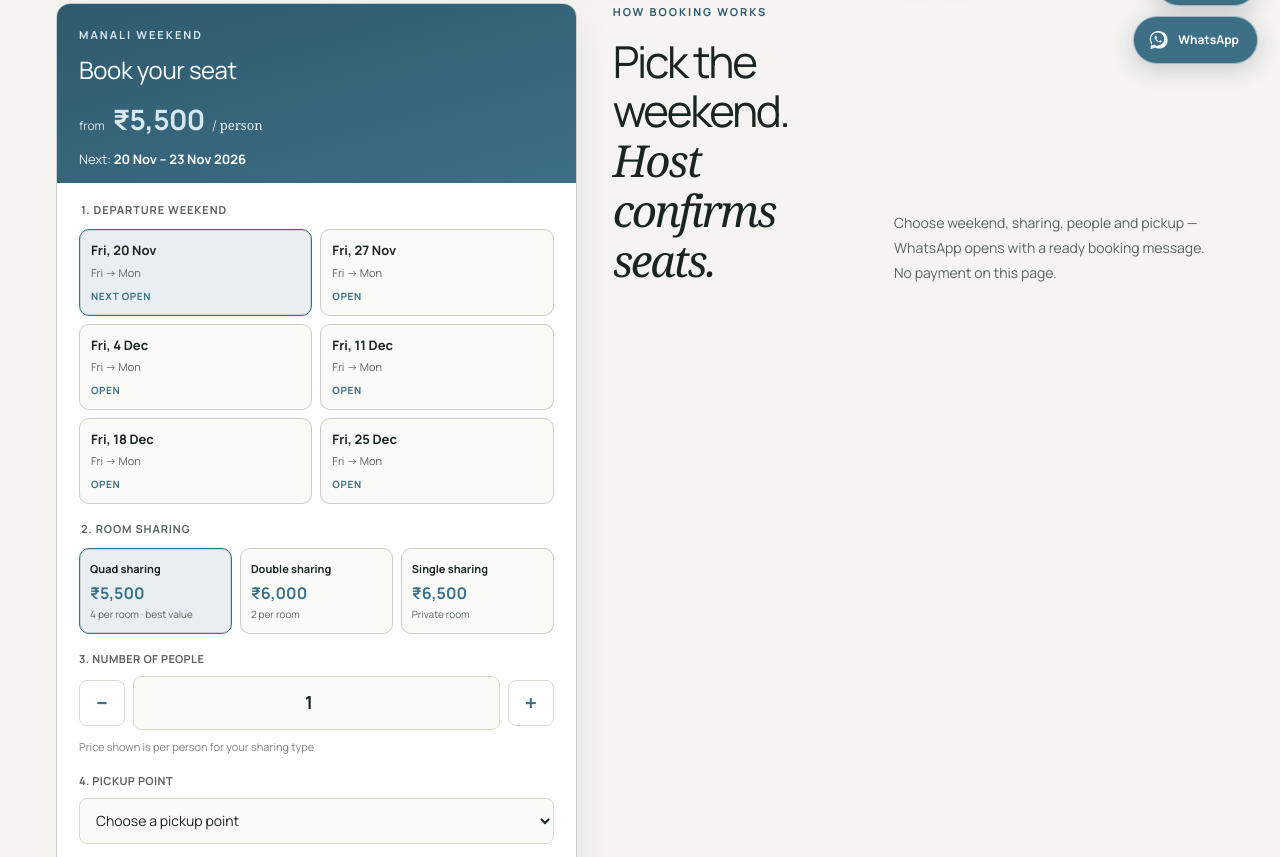
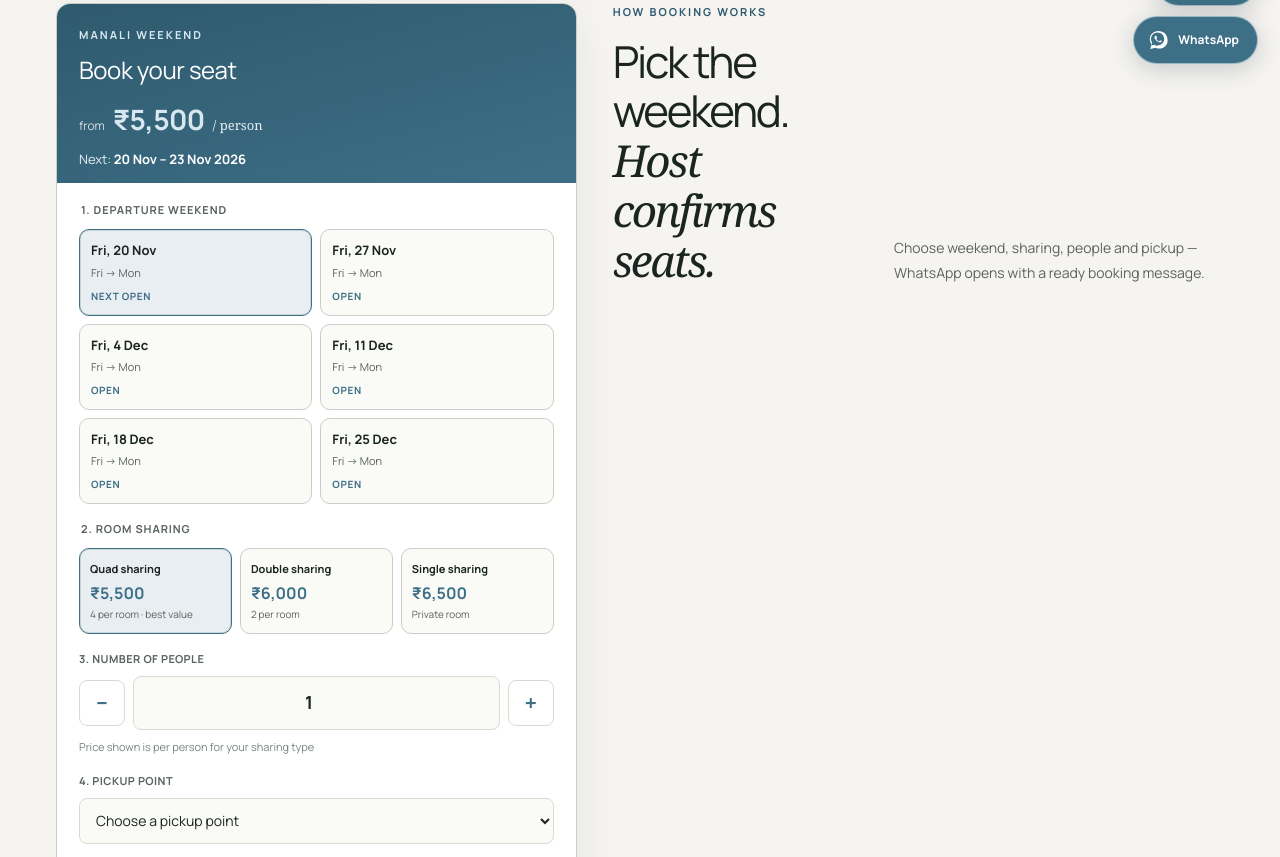
Before and after one commit to develeoperofml/guptaji, a website with bundled scripts: page dist/stranger-trips.html in a window 1280 px wide. Shown: the part 714-1571 px from the top of the page. Built offline with nearby package versions, Linux system fonts and the light colour scheme.

Commit message:
Drop repeated no-payment line beside the book form.
Co-authored-by: Cursor <cursoragent@cursor.com>

```diff
--- a/dist/stranger-trips.html
+++ b/dist/stranger-trips.html
@@ -406,7 +406,7 @@
               </div>
               <p class="section-intro">
                 Choose weekend, sharing, people and pickup — WhatsApp opens with
-                a ready booking message. No payment on this page.
+                a ready booking message.
               </p>
             </div>
           </div>
```
